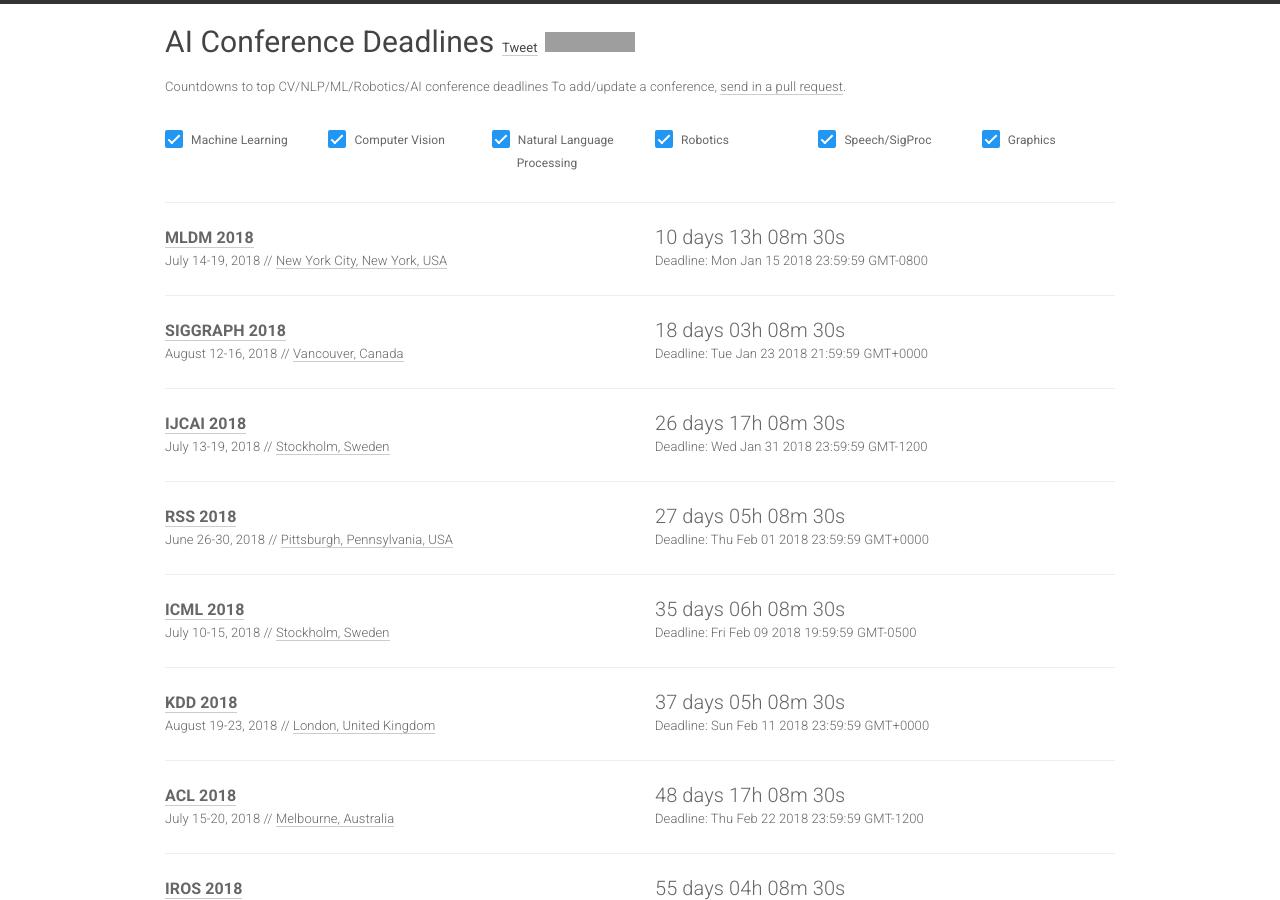
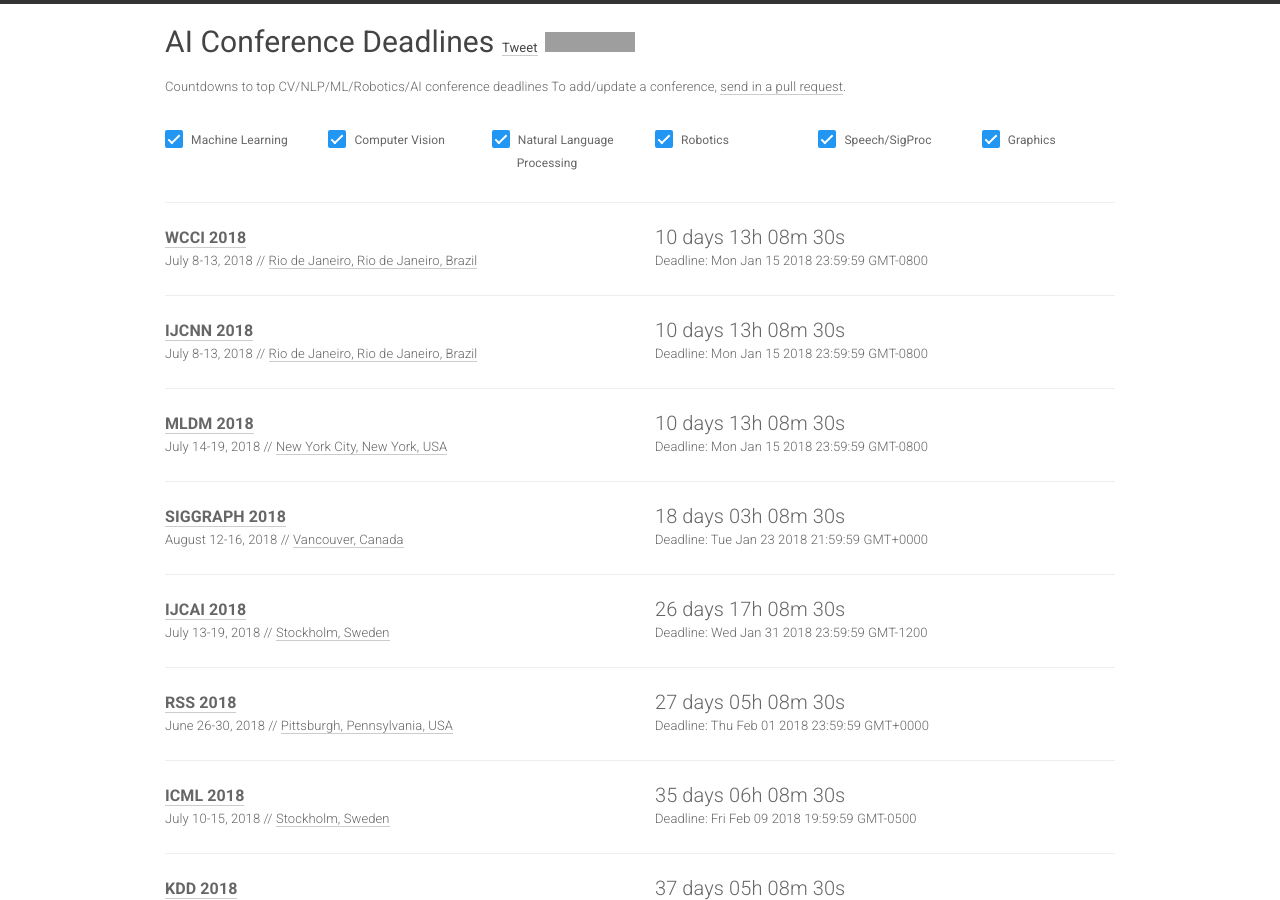
Before and after one commit to paperswithcode/ai-deadlines, a Jekyll site: the page built from index.html, in a window 1280 px wide and 900 px high. Built offline with Jekyll 4.4.1, drawn with Linux system fonts in a browser that asks for light colours; nearby versions of some CDN libraries; comment, search, counter and statistics services are not loaded; grey boxes are pictures that could not be loaded.

Commit message:
Added IJCNN and WCCI

```diff
--- a/_data/conferences.yml
+++ b/_data/conferences.yml
@@ -1,4 +1,24 @@
 ---
+
+- name: WCCI
+  year: 2018
+  id: wcci18
+  link: http://www.ecomp.poli.br/~wcci2018
+  deadline: "2018-01-15 23:59:59"
+  timezone: America/Los_Angeles
+  date: July 8-13, 2018
+  place: Rio de Janeiro, Rio de Janeiro, Brazil
+  sub: ML
+
+- name: IJCNN
+  year: 2018
+  id: ijcnn18
+  link: http://www.ecomp.poli.br/~wcci2018
+  deadline: "2018-01-15 23:59:59"
+  timezone: America/Los_Angeles
+  date: July 8-13, 2018
+  place: Rio de Janeiro, Rio de Janeiro, Brazil
+  sub: ML
 
 - name: MLDM
   year: 2018
```
